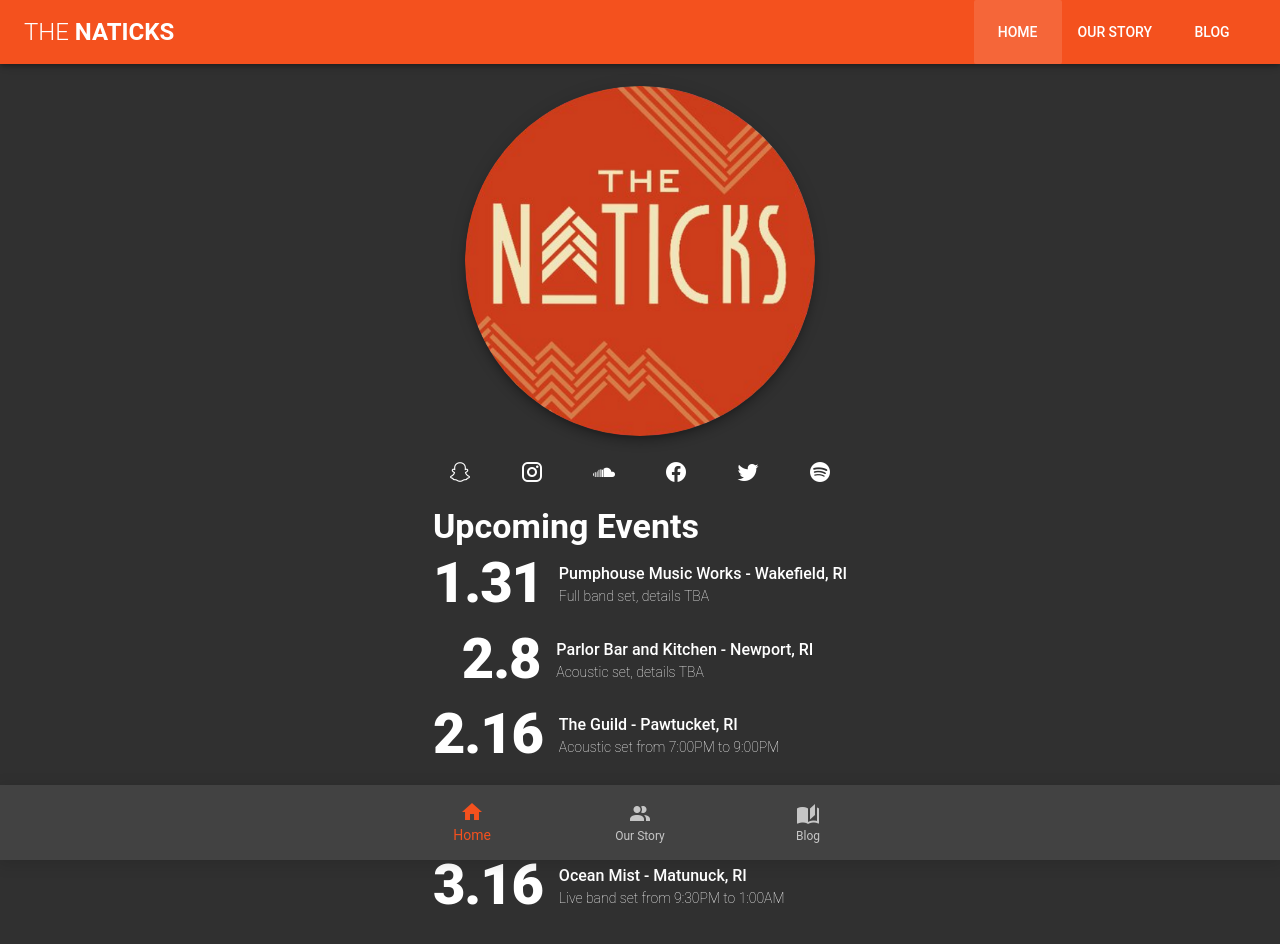
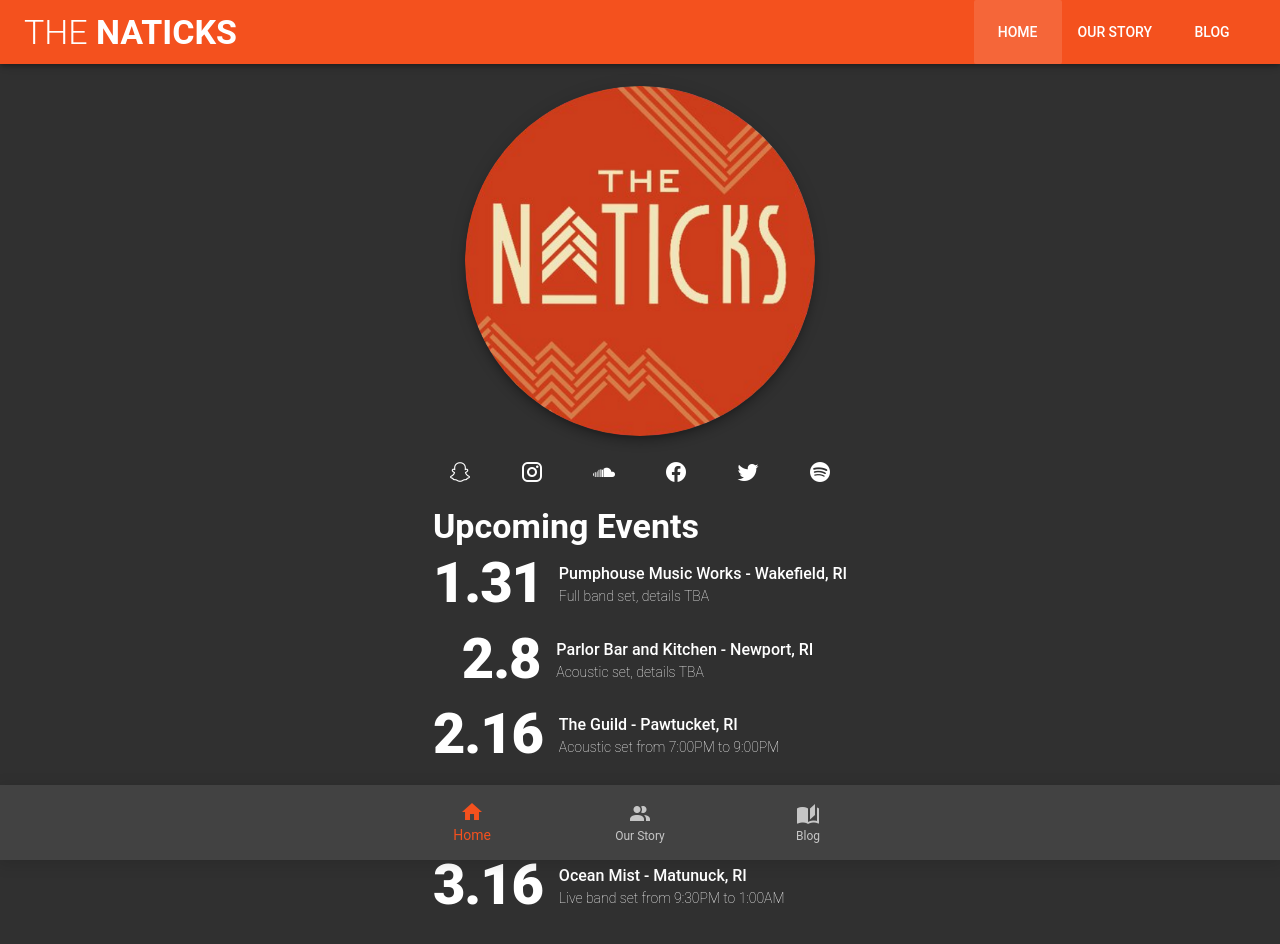
Before and after one commit to shadskii/the-naticks-website, a Vue app: page / in a window 1280 px wide. Shown: the top 944 px of the page. Built offline with nearby package versions, Linux system fonts and the light colour scheme; a small style sheet from the web is missing.

Commit message:
Moving toolbar into its own file

```diff
--- a/src/App.vue
+++ b/src/App.vue
@@ -1,59 +1,7 @@
 <template>
   <v-app dark>
-    <v-toolbar
-      :extended="iosPwa"
-      :extension-height="iosPwa && iphoneX ? 44 : 20"
-      app
-      color="primary"
-    >
-      <v-fab-transition>
-        <v-btn
-          v-if="backNavigation"
-          flat
-          icon
-          @click="$router.go(-1)"
-        >
-          <v-icon>
-            mdi-arrow-left
-          </v-icon>
-        </v-btn>
-      </v-fab-transition>
-      <div
-        v-if="iosPwa"
-        slot="extension"
-        class="pb-3"
-      >
-        <span
-          class="headline text-uppercase font-weight-light"
-        >The </span>
-        <span
-          class="headline text-uppercase font-weight-bold"
-        >Naticks</span>
-      </div>
-      <v-toolbar-title
-        v-else
-        class="headline text-uppercase font-weight-medium"
-      >
-        <span
-          class="headline text-uppercase font-weight-light"
-        >The </span>
-        <span
-          class="headline text-uppercase font-weight-bold"
-        >Naticks</span>
-      </v-toolbar-title>
-      <v-spacer/>
-      <v-toolbar-items class="hidden-sm-and-down">
-        <v-btn
-          v-for="p in pages"
-          :key="`${p.name}-toolbar`"
-          :to="p.link"
-          flat
-        >
-          {{ p.name }}
-        </v-btn>
-      </v-toolbar-items>
-    </v-toolbar>
 
+    <the-toolbar />
     <v-content >
       <v-fade-transition
         leave-absolute>
@@ -83,43 +31,23 @@
 </template>
 
 <script>
-import {isIphoneX, isPwa, isIos} from './phoneDetection';
-import {mapState} from 'vuex';
+import TheToolbar from './components/TheToolbar';
+import pages from './views';
 export default {
   name: 'App',
   components: {
+    TheToolbar,
   },
   data() {
     return {
       drawer: false,
-      iphoneX: isIphoneX(),
-      iosPwa: isPwa() && isIos(),
-      pages: [
-        {
-          name: 'Home',
-          link: '/',
-          icon: 'mdi-home',
-        },
-        {
-          name: 'Our Story',
-          link: '/about',
-          icon: 'mdi-account-multiple',
-        },
-        {
-          name: 'Blog',
-          link: '/blog',
-          icon: 'mdi-book-open-page-variant',
-        },
-      ],
+      pages: pages,
     };
   },
   computed: {
     showNav() {
       return this.$vuetify.breakpoint.smAndDown;
     },
-    ...mapState([
-      'backNavigation',
-    ]),
   },
 };
 </script>
--- /dev/null
+++ b/src/components/TheToolbar.vue
@@ -0,0 +1,76 @@
+<template>
+  <v-toolbar
+    :extended="iosPwa"
+    :extension-height="iosPwa && iphoneX ? 44 : 20"
+    app
+    color="primary"
+  >
+
+    <v-fab-transition>
+      <v-btn
+        v-if="backNavigation"
+        flat
+        icon
+        @click="$router.go(-1)"
+      >
+        <v-icon>
+          mdi-arrow-left
+        </v-icon>
+      </v-btn>
+    </v-fab-transition>
+    <div
+      v-if="iosPwa"
+      slot="extension"
+      class="pb-3"
+    >
+      <span
+        class="headline text-uppercase font-weight-light"
+      >The </span>
+      <span
+        class="headline text-uppercase font-weight-bold"
+      >Naticks</span>
+    </div>
+    <v-toolbar-title
+      v-else
+      class="headline text-uppercase font-weight-medium"
+    >
+      <span
+        class="display-1 text-uppercase font-weight-light"
+      >The </span>
+      <span
+        class="display-1 text-uppercase font-weight-bold"
+      >Naticks</span>
+    </v-toolbar-title>
+    <v-spacer/>
+    <v-toolbar-items class="hidden-sm-and-down">
+      <v-btn
+        v-for="p in pages"
+        :key="`${p.name}-toolbar`"
+        :to="p.link"
+        flat
+      >
+        {{ p.name }}
+      </v-btn>
+    </v-toolbar-items>
+  </v-toolbar>
+</template>
+<script>
+import {isIphoneX, isPwa, isIos} from '../phoneDetection';
+import {mapState} from 'vuex';
+import pages from '../views';
+export default {
+  name: 'TheToolbar',
+  data() {
+    return {
+      iphoneX: isIphoneX(),
+      iosPwa: isPwa() && isIos(),
+      pages: pages,
+    };
+  },
+  computed: {
+    ...mapState([
+      'backNavigation',
+    ]),
+  },
+};
+</script>
--- /dev/null
+++ b/src/views/index.js
@@ -0,0 +1,17 @@
+export default [
+  {
+    name: 'Home',
+    link: '/',
+    icon: 'mdi-home',
+  },
+  {
+    name: 'Our Story',
+    link: '/about',
+    icon: 'mdi-account-multiple',
+  },
+  {
+    name: 'Blog',
+    link: '/blog',
+    icon: 'mdi-book-open-page-variant',
+  },
+];
```
